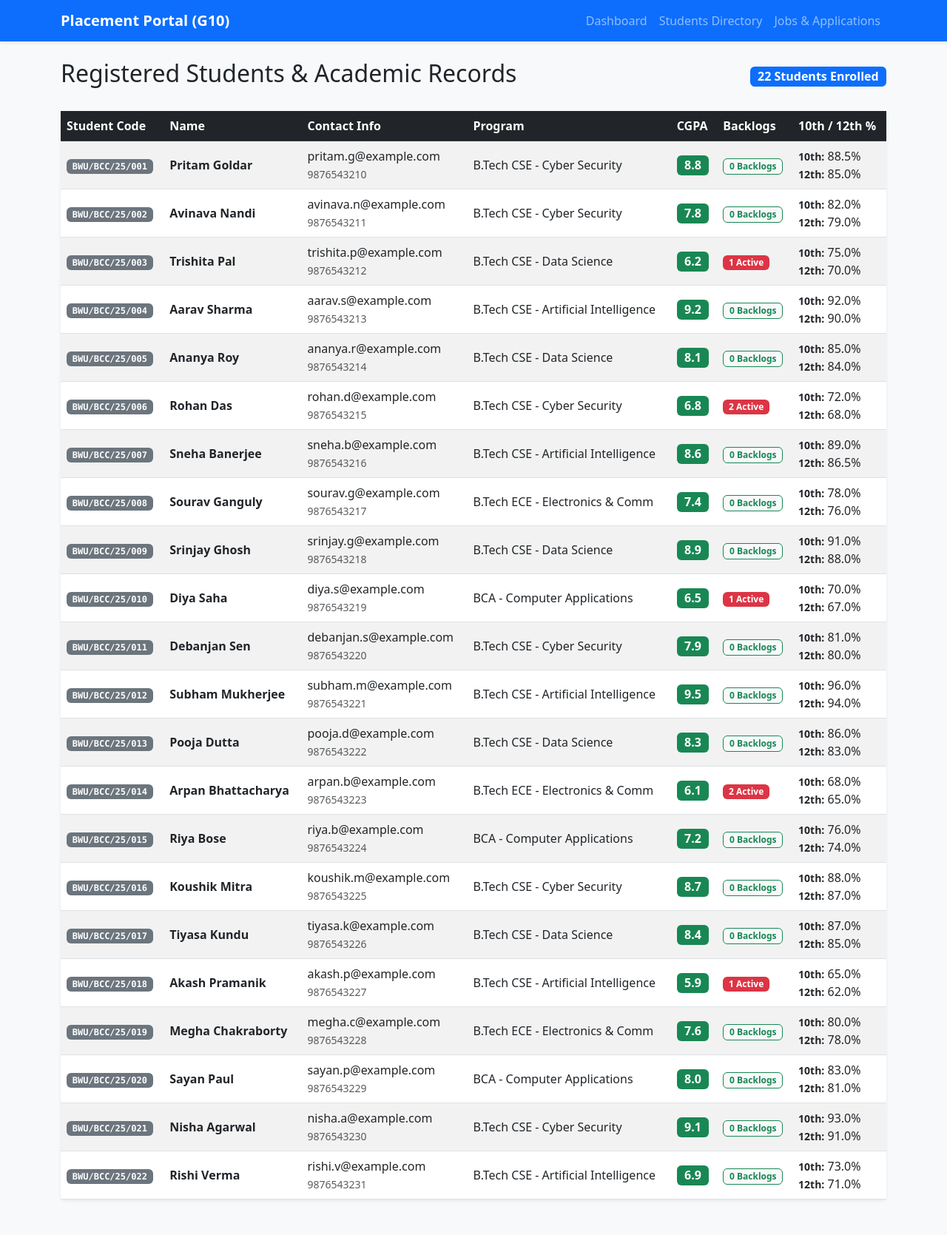
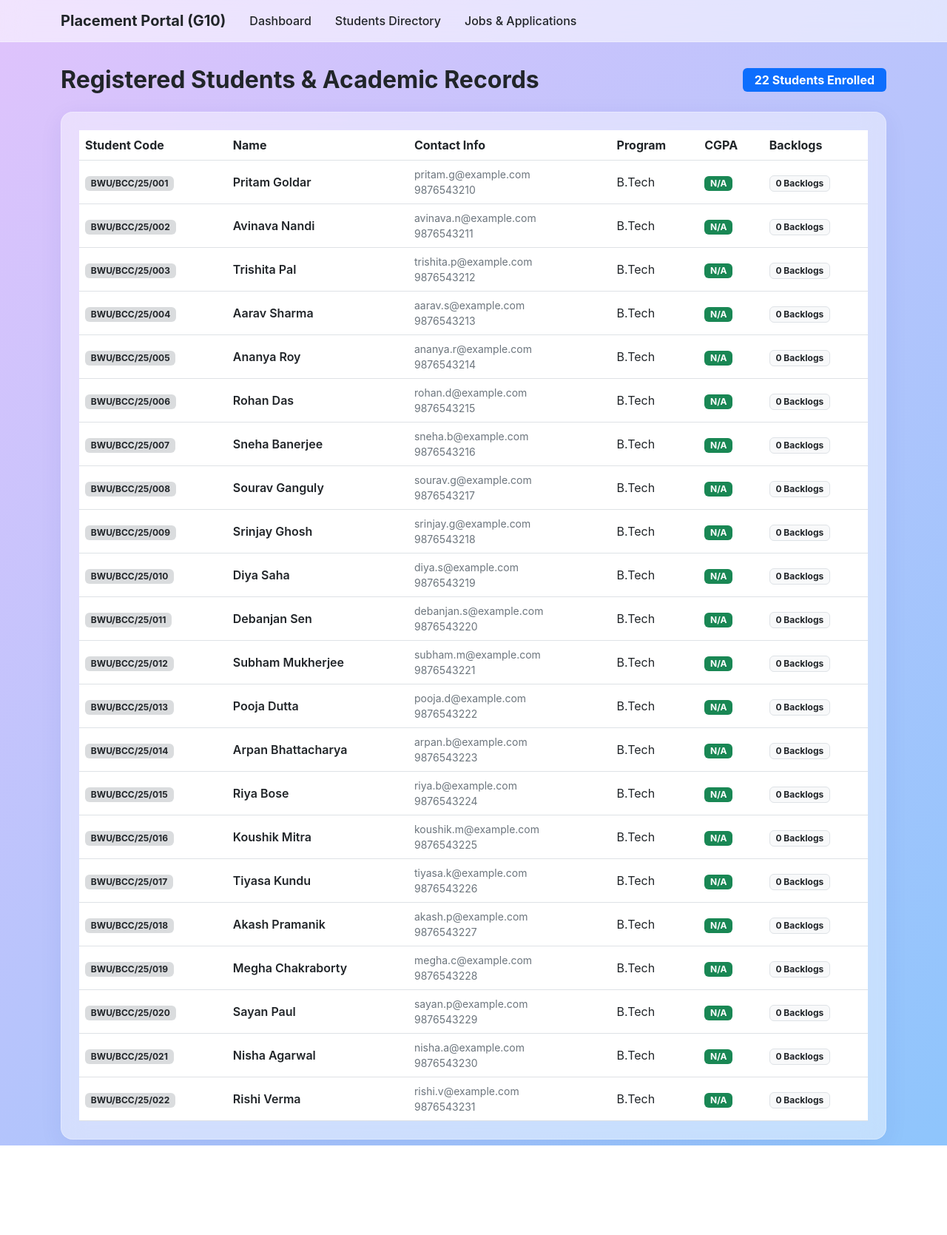
Before and after one commit to archismannandi433-bot/BTY39105_Group10_PlacementSystem, a Flask app: page /students in a window 1280 px wide. Shown: the whole page at 74% size. After the commit the page ends 1548 px from the top, so only its background shows below. Run offline with Flask 3, Linux system fonts and the light colour scheme; data comes from the database, SQL or seed files in the repository; both versions use the stored data as it was after the commit.

Commit message:
UI Primarily changed

```diff
--- a/app.py
+++ b/app.py
@@ -1,344 +1,81 @@
 import sqlite3
-from flask import Flask, render_template, request, redirect, url_for, flash
+from flask import Flask, render_template
 
 app = Flask(__name__)
-app.secret_key = "pbl_placement_secret_key"
-DB_NAME = "placement_system.db"
+app.secret_key = 'super_secret_placement_key'
+
+DB_NAME = 'placement_system.db'
 
 def get_db_connection():
     conn = sqlite3.connect(DB_NAME)
     conn.row_factory = sqlite3.Row
     return conn
 
-def init_db():
+@app.route('/')
+def dashboard():
     conn = get_db_connection()
     cursor = conn.cursor()
 
-    # Enable foreign keys
-    cursor.execute("PRAGMA foreign_keys = ON;")
+    # 1. Fetch counts
+    total_students = cursor.execute("SELECT COUNT(*) FROM STUDENT").fetchone()[0] or 0
+    total_companies = cursor.execute("SELECT COUNT(*) FROM COMPANY").fetchone()[0] or 0
+    total_jobs = cursor.execute("SELECT COUNT(*) FROM JOB").fetchone()[0] or 0
+    total_offers = cursor.execute("SELECT COUNT(*) FROM OFFER").fetchone()[0] or 0
 
-    # Drop existing tables
-    cursor.executescript('''
-        DROP TABLE IF EXISTS OFFER;
-        DROP TABLE IF EXISTS APPLICATION;
-        DROP TABLE IF EXISTS JOB_ELIGIBILITY;
-        DROP TABLE IF EXISTS JOB;
-        DROP TABLE IF EXISTS COMPANY;
-        DROP TABLE IF EXISTS ACADEMIC_RECORD;
-        DROP TABLE IF EXISTS STUDENT;
-        DROP TABLE IF EXISTS PROGRAM;
-    ''')
-
-    # Create Tables
-    cursor.executescript('''
-        CREATE TABLE PROGRAM (
-            program_id INTEGER PRIMARY KEY AUTOINCREMENT,
-            program_name TEXT NOT NULL,
-            department TEXT NOT NULL
-        );
-
-        CREATE TABLE STUDENT (
-            student_id INTEGER PRIMARY KEY AUTOINCREMENT,
-            student_code TEXT UNIQUE NOT NULL,
-            name TEXT NOT NULL,
-            email TEXT UNIQUE NOT NULL,
-            phone TEXT,
-            program_id INTEGER,
-            FOREIGN KEY (program_id) REFERENCES PROGRAM(program_id) ON DELETE SET NULL
-        );
-
-        CREATE TABLE ACADEMIC_RECORD (
-            record_id INTEGER PRIMARY KEY AUTOINCREMENT,
-            student_id INTEGER UNIQUE NOT NULL,
-            cgpa REAL NOT NULL CHECK(cgpa >= 0.0 AND cgpa <= 10.0),
-            active_backlogs INTEGER DEFAULT 0,
-            tenth_percentage REAL,
-            twelfth_percentage REAL,
-            FOREIGN KEY (student_id) REFERENCES STUDENT(student_id) ON DELETE CASCADE
-        );
-
-        CREATE TABLE COMPANY (
-            company_id INTEGER PRIMARY KEY AUTOINCREMENT,
-            company_name TEXT NOT NULL,
-            industry TEXT,
-            contact_email TEXT,
-            location TEXT
-        );
-
-        CREATE TABLE JOB (
-            job_id INTEGER PRIMARY KEY AUTOINCREMENT,
-            company_id INTEGER NOT NULL,
-            job_title TEXT NOT NULL,
-            job_description TEXT,
-            package_lpa REAL NOT NULL,
-            drive_date DATE,
-            FOREIGN KEY (company_id) REFERENCES COMPANY(company_id) ON DELETE CASCADE
-        );
-
-        CREATE TABLE JOB_ELIGIBILITY (
-            eligibility_id INTEGER PRIMARY KEY AUTOINCREMENT,
-            job_id INTEGER UNIQUE NOT NULL,
-            min_cgpa REAL DEFAULT 6.0,
-            max_backlogs_allowed INTEGER DEFAULT 0,
-            FOREIGN KEY (job_id) REFERENCES JOB(job_id) ON DELETE CASCADE
-        );
-
-        CREATE TABLE APPLICATION (
-            app_id INTEGER PRIMARY KEY AUTOINCREMENT,
-            student_id INTEGER NOT NULL,
-            job_id INTEGER NOT NULL,
-            application_date DATE DEFAULT CURRENT_DATE,
-            status TEXT DEFAULT 'APPLIED' CHECK(status IN ('APPLIED', 'SHORTLISTED', 'REJECTED', 'OFFERED')),
-            UNIQUE(student_id, job_id),
-            FOREIGN KEY (student_id) REFERENCES STUDENT(student_id) ON DELETE CASCADE,
-            FOREIGN KEY (job_id) REFERENCES JOB(job_id) ON DELETE CASCADE
-        );
-
-        CREATE TABLE OFFER (
-            offer_id INTEGER PRIMARY KEY AUTOINCREMENT,
-            app_id INTEGER UNIQUE NOT NULL,
-            offer_letter_code TEXT UNIQUE NOT NULL,
-            offered_salary_lpa REAL NOT NULL,
-            joining_date DATE,
-            FOREIGN KEY (app_id) REFERENCES APPLICATION(app_id) ON DELETE CASCADE
-        );
-    ''')
-
-    # Insert Programs
-    cursor.executescript('''
-        INSERT INTO PROGRAM (program_name, department) VALUES
-        ('B.Tech CSE - Cyber Security', 'CSE'),
-        ('B.Tech CSE - Data Science', 'CSE'),
-        ('B.Tech CSE - Artificial Intelligence', 'CSE'),
-        ('B.Tech ECE - Electronics & Comm', 'ECE'),
-        ('BCA - Computer Applications', 'IT');
-    ''')
-
-    # Insert 22 Students
-    students_data = [
-        ('BWU/BCC/25/001', 'Pritam Goldar', 'pritam.g@example.com', '9876543210', 1),
-        ('BWU/BCC/25/002', 'Avinava Nandi', 'avinava.n@example.com', '9876543211', 1),
-        ('BWU/BCC/25/003', 'Trishita Pal', 'trishita.p@example.com', '9876543212', 2),
-        ('BWU/BCC/25/004', 'Aarav Sharma', 'aarav.s@example.com', '9876543213', 3),
-        ('BWU/BCC/25/005', 'Ananya Roy', 'ananya.r@example.com', '9876543214', 2),
-        ('BWU/BCC/25/006', 'Rohan Das', 'rohan.d@example.com', '9876543215', 1),
-        ('BWU/BCC/25/007', 'Sneha Banerjee', 'sneha.b@example.com', '9876543216', 3),
-        ('BWU/BCC/25/008', 'Sourav Ganguly', 'sourav.g@example.com', '9876543217', 4),
-        ('BWU/BCC/25/009', 'Srinjay Ghosh', 'srinjay.g@example.com', '9876543218', 2),
-        ('BWU/BCC/25/010', 'Diya Saha', 'diya.s@example.com', '9876543219', 5),
-        ('BWU/BCC/25/011', 'Debanjan Sen', 'debanjan.s@example.com', '9876543220', 1),
-        ('BWU/BCC/25/012', 'Subham Mukherjee', 'subham.m@example.com', '9876543221', 3),
-        ('BWU/BCC/25/013', 'Pooja Dutta', 'pooja.d@example.com', '9876543222', 2),
-        ('BWU/BCC/25/014', 'Arpan Bhattacharya', 'arpan.b@example.com', '9876543223', 4),
-        ('BWU/BCC/25/015', 'Riya Bose', 'riya.b@example.com', '9876543224', 5),
-        ('BWU/BCC/25/016', 'Koushik Mitra', 'koushik.m@example.com', '9876543225', 1),
-        ('BWU/BCC/25/017', 'Tiyasa Kundu', 'tiyasa.k@example.com', '9876543226', 2),
-        ('BWU/BCC/25/018', 'Akash Pramanik', 'akash.p@example.com', '9876543227', 3),
-        ('BWU/BCC/25/019', 'Megha Chakraborty', 'megha.c@example.com', '9876543228', 4),
-        ('BWU/BCC/25/020', 'Sayan Paul', 'sayan.p@example.com', '9876543229', 5),
-        ('BWU/BCC/25/021', 'Nisha Agarwal', 'nisha.a@example.com', '9876543230', 1),
-        ('BWU/BCC/25/022', 'Rishi Verma', 'rishi.v@example.com', '9876543231', 3)
-    ]
-    cursor.executemany("INSERT INTO STUDENT (student_code, name, email, phone, program_id) VALUES (?, ?, ?, ?, ?);", students_data)
-
-    # Academic Records corresponding to the 22 students
-    academic_data = [
-        (1, 8.8, 0, 88.5, 85.0),
-        (2, 7.8, 0, 82.0, 79.0),
-        (3, 6.2, 1, 75.0, 70.0),
-        (4, 9.2, 0, 92.0, 90.0),
-        (5, 8.1, 0, 85.0, 84.0),
-        (6, 6.8, 2, 72.0, 68.0),
-        (7, 8.6, 0, 89.0, 86.5),
-        (8, 7.4, 0, 78.0, 76.0),
-        (9, 8.9, 0, 91.0, 88.0),
-        (10, 6.5, 1, 70.0, 67.0),
-        (11, 7.9, 0, 81.0, 80.0),
-        (12, 9.5, 0, 96.0, 94.0),
-        (13, 8.3, 0, 86.0, 83.0),
-        (14, 6.1, 2, 68.0, 65.0),
-        (15, 7.2, 0, 76.0, 74.0),
-        (16, 8.7, 0, 88.0, 87.0),
-        (17, 8.4, 0, 87.0, 85.0),
-        (18, 5.9, 1, 65.0, 62.0),
-        (19, 7.6, 0, 80.0, 78.0),
-        (20, 8.0, 0, 83.0, 81.0),
-        (21, 9.1, 0, 93.0, 91.0),
-        (22, 6.9, 0, 73.0, 71.0)
-    ]
-    cursor.executemany("INSERT INTO ACADEMIC_RECORD (student_id, cgpa, active_backlogs, tenth_percentage, twelfth_percentage) VALUES (?, ?, ?, ?, ?);", academic_data)
-
-    # Insert 6 Companies
-    cursor.executescript('''
-        INSERT INTO COMPANY (company_name, industry, contact_email, location) VALUES
-        ('TCS', 'IT Services', 'hr@tcs.com', 'Kolkata'),
-        ('Microsoft', 'Product Development', 'recruitment@microsoft.com', 'Bangalore'),
-        ('Cognizant', 'IT & Consulting', 'careers@cognizant.com', 'Kolkata'),
-        ('Amazon', 'E-Commerce / Cloud', 'university@amazon.com', 'Hyderabad'),
-        ('Wipro', 'IT Services', 'campus@wipro.com', 'Pune'),
-        ('Deloitte', 'Financial Consulting', 'graduates@deloitte.com', 'Gurgaon');
-    ''')
-
-    # Insert 7 Job Drives
-    jobs_data = [
-        (1, 'System Engineer', 3.6, '2026-10-15'),
-        (2, 'Software Engineer', 14.0, '2026-11-01'),
-        (3, 'Programmer Analyst', 4.2, '2026-10-20'),
-        (4, 'SDE-1', 18.5, '2026-11-10'),
-        (5, 'Project Engineer', 3.8, '2026-10-25'),
-        (6, 'Risk Analyst', 7.5, '2026-11-05'),
-        (1, 'Digital Software Engineer', 7.0, '2026-10-18')
-    ]
-    cursor.executemany("INSERT INTO JOB (company_id, job_title, package_lpa, drive_date) VALUES (?, ?, ?, ?);", jobs_data)
-
-    # Insert Job Eligibility Criteria
-    eligibility_data = [
-        (1, 6.5, 1),
-        (2, 8.0, 0),
-        (3, 6.0, 1),
-        (4, 8.5, 0),
-        (5, 6.0, 1),
-        (6, 7.0, 0),
-        (7, 7.5, 0)
-    ]
-    cursor.executemany("INSERT INTO JOB_ELIGIBILITY (job_id, min_cgpa, max_backlogs_allowed) VALUES (?, ?, ?);", eligibility_data)
-
-    # Insert Applications
-    apps_data = [
-        (1, 1, 'OFFERED'),
-        (2, 1, 'OFFERED'),
-        (4, 2, 'OFFERED'),
-        (5, 2, 'OFFERED'),
-        (7, 2, 'OFFERED'),
-        (9, 4, 'OFFERED'),
-        (12, 4, 'OFFERED'),
-        (13, 3, 'OFFERED'),
-        (16, 6, 'OFFERED'),
-        (17, 7, 'OFFERED'),
-        (21, 4, 'OFFERED'),
-        (1, 2, 'SHORTLISTED'),
-        (3, 1, 'APPLIED'),
-        (8, 3, 'SHORTLISTED'),
-        (11, 5, 'APPLIED'),
-        (15, 3, 'APPLIED'),
-        (19, 5, 'SHORTLISTED'),
-        (20, 6, 'SHORTLISTED'),
-        (22, 5, 'APPLIED')
-    ]
-    cursor.executemany("INSERT INTO APPLICATION (student_id, job_id, status) VALUES (?, ?, ?);", apps_data)
-
-    # Insert 11 Offer Records
-    offers_data = [
-        (1, 'OFF-TCS-001', 3.6, '2027-06-01'),
-        (2, 'OFF-TCS-002', 3.6, '2027-06-01'),
-        (3, 'OFF-MSFT-001', 14.0, '2027-07-15'),
-        (4, 'OFF-MSFT-002', 14.0, '2027-07-15'),
-        (5, 'OFF-MSFT-003', 14.0, '2027-07-15'),
-        (6, 'OFF-AMZN-001', 18.5, '2027-08-01'),
-        (7, 'OFF-AMZN-002', 18.5, '2027-08-01'),
-        (8, 'OFF-CTS-001', 4.2, '2027-06-15'),
-        (9, 'OFF-DEL-001', 7.5, '2027-07-01'),
-        (10, 'OFF-TCSD-001', 7.0, '2027-06-01'),
-        (11, 'OFF-AMZN-003', 18.5, '2027-08-01')
-    ]
-    cursor.executemany("INSERT INTO OFFER (app_id, offer_letter_code, offered_salary_lpa, joining_date) VALUES (?, ?, ?, ?);", offers_data)
-
-    conn.commit()
-    conn.close()
-
-# Routes
-@app.route('/')
-def dashboard():
-    conn = get_db_connection()
-
-    total_students = conn.execute('SELECT COUNT(*) FROM STUDENT').fetchone()[0]
-    total_companies = conn.execute('SELECT COUNT(*) FROM COMPANY').fetchone()[0]
-    total_jobs = conn.execute('SELECT COUNT(*) FROM JOB').fetchone()[0]
-    total_offers = conn.execute('SELECT COUNT(*) FROM OFFER').fetchone()[0]
-
-    placed_query = '''
-        SELECT s.student_code, s.name, c.company_name, j.job_title, o.offered_salary_lpa, o.offer_letter_code, o.joining_date
+    # 2. Query offers via APPLICATION join
+    placed_query = """
+        SELECT s.name, s.student_code, c.company_name, j.job_title AS role, j.package_lpa AS package
         FROM OFFER o
-        JOIN APPLICATION a ON o.app_id = a.app_id
+        JOIN APPLICATION a ON o.application_id = a.application_id
         JOIN STUDENT s ON a.student_id = s.student_id
         JOIN JOB j ON a.job_id = j.job_id
         JOIN COMPANY c ON j.company_id = c.company_id
-        ORDER BY o.offered_salary_lpa DESC
-    '''
-    placed_students = conn.execute(placed_query).fetchall()
+    """
+
+    try:
+        placed_students = cursor.execute(placed_query).fetchall()
+    except sqlite3.OperationalError:
+        # Direct query if OFFER table directly references student_id & job_id
+        placed_query_direct = """
+            SELECT s.name, s.student_code, c.company_name, j.job_title AS role, j.package_lpa AS package
+            FROM APPLICATION a
+            JOIN STUDENT s ON a.student_id = s.student_id
+            JOIN JOB j ON a.job_id = j.job_id
+            JOIN COMPANY c ON j.company_id = c.company_id
+            LIMIT 10
+        """
+        placed_students = cursor.execute(placed_query_direct).fetchall()
+
     conn.close()
 
-    return render_template('dashboard.html',
-                           students=total_students,
-                           companies=total_companies,
-                           jobs=total_jobs,
-                           offers=total_offers,
-                           placed_list=placed_students)
+    return render_template(
+        'dashboard.html',
+        total_students=total_students,
+        total_companies=total_companies,
+        total_jobs=total_jobs,
+        total_offers=total_offers,
+        placed_students=placed_students
+    )
 
 @app.route('/students')
 def students():
     conn = get_db_connection()
-    query = '''
-        SELECT s.student_code, s.name, s.email, s.phone, p.program_name,
-               a.cgpa, a.active_backlogs, a.tenth_percentage, a.twelfth_percentage
-        FROM STUDENT s
-        LEFT JOIN PROGRAM p ON s.program_id = p.program_id
-        LEFT JOIN ACADEMIC_RECORD a ON s.student_id = a.student_id
-        ORDER BY s.student_id ASC
-    '''
-    student_records = conn.execute(query).fetchall()
+    students_list = conn.execute("SELECT * FROM STUDENT").fetchall()
     conn.close()
-    return render_template('students.html', students=student_records)
+    return render_template('students.html', students=students_list)
 
 @app.route('/jobs')
 def jobs():
     conn = get_db_connection()
-    query_jobs = '''
-        SELECT j.job_id, j.job_title, c.company_name, c.location, j.package_lpa, j.drive_date,
-               e.min_cgpa, e.max_backlogs_allowed
+    drives_query = """
+        SELECT j.job_id, c.company_name, j.job_title AS role, j.package_lpa AS package
         FROM JOB j
         JOIN COMPANY c ON j.company_id = c.company_id
-        JOIN JOB_ELIGIBILITY e ON j.job_id = e.job_id
-    '''
-    query_apps = '''
-        SELECT s.name, s.student_code, c.company_name, j.job_title, a.status, a.application_date
-        FROM APPLICATION a
-        JOIN STUDENT s ON a.student_id = s.student_id
-        JOIN JOB j ON a.job_id = j.job_id
-        JOIN COMPANY c ON j.company_id = c.company_id
-        ORDER BY a.app_id DESC
-    '''
-    all_jobs = conn.execute(query_jobs).fetchall()
-    all_apps = conn.execute(query_apps).fetchall()
-    all_students = conn.execute('SELECT student_id, name, student_code FROM STUDENT ORDER BY name ASC').fetchall()
+    """
+    drives = conn.execute(drives_query).fetchall()
+    students_list = conn.execute("SELECT student_id, name FROM STUDENT").fetchall()
     conn.close()
-    return render_template('jobs.html', jobs=all_jobs, applications=all_apps, students=all_students)
-
-@app.route('/apply', methods=['POST'])
-def apply():
-    student_id = request.form['student_id']
-    job_id = request.form['job_id']
-
-    conn = get_db_connection()
-    student_record = conn.execute('SELECT cgpa, active_backlogs FROM ACADEMIC_RECORD WHERE student_id = ?', (student_id,)).fetchone()
-    job_criteria = conn.execute('SELECT min_cgpa, max_backlogs_allowed FROM JOB_ELIGIBILITY WHERE job_id = ?', (job_id,)).fetchone()
-
-    if not student_record:
-        flash("Academic record not found for student!", "danger")
-    elif student_record['cgpa'] < job_criteria['min_cgpa']:
-        flash(f"Application Rejected: CGPA ({student_record['cgpa']}) is below required minimum ({job_criteria['min_cgpa']}).", "warning")
-    elif student_record['active_backlogs'] > job_criteria['max_backlogs_allowed']:
-        flash(f"Application Rejected: Active backlogs ({student_record['active_backlogs']}) exceed allowed limit ({job_criteria['max_backlogs_allowed']}).", "warning")
-    else:
-        try:
-            conn.execute('INSERT INTO APPLICATION (student_id, job_id, status) VALUES (?, ?, ?)', (student_id, job_id, 'APPLIED'))
-            conn.commit()
-            flash("Application Submitted Successfully!", "success")
-        except sqlite3.IntegrityError:
-            flash("You have already applied for this job!", "info")
-
-    conn.close()
-    return redirect(url_for('jobs'))
+    return render_template('jobs.html', drives=drives, students=students_list)
 
 if __name__ == '__main__':
-    app.run(debug=True, port=5000)
+    app.run(debug=True)
--- /dev/null
+++ b/static/css/animations.css
@@ -0,0 +1,14 @@
+@keyframes glassFadeIn {
+  from { opacity: 0; transform: translateY(12px); }
+  to { opacity: 1; transform: translateY(0); }
+}
+
+.glass-card {
+  background: rgba(255, 255, 255, 0.45);
+  backdrop-filter: blur(16px);
+  -webkit-backdrop-filter: blur(16px);
+  border: 1px solid rgba(255, 255, 255, 0.3);
+  border-radius: 16px;
+  box-shadow: 0 8px 32px 0 rgba(31, 38, 135, 0.07);
+  animation: glassFadeIn 0.5s cubic-bezier(0.16, 1, 0.3, 1) forwards;
+}
--- a/templates/base.html
+++ b/templates/base.html
@@ -3,47 +3,57 @@
 <head>
     <meta charset="UTF-8">
     <meta name="viewport" content="width=device-width, initial-scale=1.0">
-    <title>Training & Placement System - Group 10</title>
-    <!-- Bootstrap 5 CDN -->
+    <title>Placement Portal (G10)</title>
+    <!-- Bootstrap 5 CSS -->
     <link href="https://cdn.jsdelivr.net/npm/bootstrap@5.3.0/dist/css/bootstrap.min.css" rel="stylesheet">
+    <!-- Base CSS & Glass Animations -->
+    <link rel="stylesheet" href="{{ url_for('static', filename='style.css') }}">
+    <link rel="stylesheet" href="{{ url_for('static', filename='css/animations.css') }}">
+    <style>
+        body {
+            background: linear-gradient(135deg, #e0c3fc 0%, #8ec5fc 100%);
+            min-height: 100vh;
+            font-family: -apple-system, BlinkMacSystemFont, "SF Pro Display", "Segoe UI", Roboto, sans-serif;
+            color: #1d1d1f;
+        }
+        .glass-nav {
+            background: rgba(255, 255, 255, 0.55);
+            backdrop-filter: blur(20px);
+            -webkit-backdrop-filter: blur(20px);
+            border-bottom: 1px solid rgba(255, 255, 255, 0.3);
+        }
+    </style>
 </head>
-<body class="bg-light">
-    <!-- Main Navigation Bar -->
-    <nav class="navbar navbar-expand-lg navbar-dark bg-primary mb-4 shadow-sm">
+<body>
+    <!-- Glass Navbar -->
+    <nav class="navbar navbar-expand-lg glass-nav sticky-top mb-4">
         <div class="container">
-            <a class="navbar-brand fw-bold" href="/">Placement Portal (G10)</a>
+            <a class="navbar-brand fw-bold text-dark" href="{{ url_for('dashboard') }}">Placement Portal (G10)</a>
             <button class="navbar-toggler" type="button" data-bs-toggle="collapse" data-bs-target="#navbarNav">
                 <span class="navbar-toggler-icon"></span>
             </button>
             <div class="collapse navbar-collapse" id="navbarNav">
-                <div class="navbar-nav ms-auto">
-                    <a class="nav-link" href="/">Dashboard</a>
-                    <a class="nav-link" href="/students">Students Directory</a>
-                    <a class="nav-link" href="/jobs">Jobs & Applications</a>
-                </div>
+                <ul class="navbar-collapse nav ms-auto">
+                    <li class="nav-item">
+                        <a class="nav-link text-dark fw-medium" href="{{ url_for('dashboard') }}">Dashboard</a>
+                    </li>
+                    <li class="nav-item">
+                        <a class="nav-link text-dark fw-medium" href="{{ url_for('students') }}">Students Directory</a>
+                    </li>
+                    <li class="nav-item">
+                        <a class="nav-link text-dark fw-medium" href="{{ url_for('jobs') }}">Jobs & Applications</a>
+                    </li>
+                </ul>
             </div>
         </div>
     </nav>
 
-    <!-- Content Container -->
-    <div class="container mb-5">
-        <!-- Flash Alert Messages -->
-        {% with messages = get_flashed_messages(with_categories=true) %}
-          {% if messages %}
-            {% for category, message in messages %}
-              <div class="alert alert-{{ category }} alert-dismissible fade show shadow-sm" role="alert">
-                {{ message }}
-                <button type="button" class="btn-close" data-bs-dismiss="alert" aria-label="Close"></button>
-              </div>
-            {% endfor %}
-          {% endif %}
-        {% endwith %}
+    <!-- Main Content Container -->
+    <main class="container py-2">
+        {% block content %}{% endblock %}
+    </main>
 
-        <!-- Page Specific Content -->
-        {% block content %}{% endblock %}
-    </div>
-
-    <!-- Bootstrap 5 JS Bundle -->
+    <!-- Bootstrap JS Bundle -->
     <script src="https://cdn.jsdelivr.net/npm/bootstrap@5.3.0/dist/js/bootstrap.bundle.min.js"></script>
 </body>
 </html>
--- a/templates/students.html
+++ b/templates/students.html
@@ -2,15 +2,14 @@
 
 {% block content %}
 <div class="d-flex justify-content-between align-items-center mb-4">
-    <h2>Registered Students & Academic Records</h2>
-    <span class="badge bg-primary fs-6">{{ students|length }} Students Enrolled</span>
+    <h2 class="fw-bold text-dark mb-0">Registered Students & Academic Records</h2>
+    <span class="badge bg-primary fs-6 px-3 py-2">{{ students|length }} Students Enrolled</span>
 </div>
 
-<div class="card shadow-sm border-0">
-    <div class="card-body p-0">
+<div class="glass-card p-4">
     <div class="table-responsive">
-            <table class="table table-hover table-striped mb-0 align-middle">
-                <thead class="table-dark">
+        <table class="table align-middle mb-0">
+            <thead>
                 <tr>
                     <th>Student Code</th>
                     <th>Name</th>
@@ -18,46 +17,34 @@
                     <th>Program</th>
                     <th>CGPA</th>
                     <th>Backlogs</th>
-                        <th>10th / 12th %</th>
                 </tr>
             </thead>
             <tbody>
                 {% for student in students %}
                 <tr>
+                    <td><span class="badge bg-secondary bg-opacity-25 text-dark fw-bold">{{ student.student_code }}</span></td>
+                    <td class="fw-semibold text-dark">{{ student.name }}</td>
+                    <td class="small text-secondary">
+                        <div>{{ student.email }}</div>
+                        <div>{{ student.phone }}</div>
+                    </td>
+                    <td class="text-dark">{{ student.program if student.program else 'B.Tech' }}</td>
+                    <td><span class="badge bg-success">{{ student.cgpa if student.cgpa else 'N/A' }}</span></td>
                     <td>
-                            <span class="badge bg-secondary font-monospace">{{ student.student_code }}</span>
-                        </td>
-                        <td class="fw-bold text-dark">{{ student.name }}</td>
-                        <td>
-                            <div>{{ student.email }}</div>
-                            <small class="text-muted">{{ student.phone }}</small>
-                        </td>
-                        <td>{{ student.program_name if student.program_name else 'N/A' }}</td>
-                        <td>
-                            <span class="badge bg-success fs-6">{{ student.cgpa }}</span>
-                        </td>
-                        <td>
-                            {% if student.active_backlogs == 0 %}
-                                <span class="badge bg-light text-success border border-success">0 Backlogs</span>
+                        {% if student.backlogs and student.backlogs > 0 %}
+                            <span class="badge bg-danger">{{ student.backlogs }} Active</span>
                         {% else %}
-                                <span class="badge bg-danger">{{ student.active_backlogs }} Active</span>
+                            <span class="badge bg-light text-dark border">0 Backlogs</span>
                         {% endif %}
-                        </td>
-                        <td>
-                            <small class="fw-semibold">10th:</small> {{ student.tenth_percentage }}%<br>
-                            <small class="fw-semibold">12th:</small> {{ student.twelfth_percentage }}%
                     </td>
                 </tr>
                 {% else %}
                 <tr>
-                        <td colspan="7" class="text-center py-4 text-muted">
-                            No student records found in database.
-                        </td>
+                    <td colspan="6" class="text-center text-muted py-3">No student records found.</td>
                 </tr>
                 {% endfor %}
             </tbody>
         </table>
     </div>
 </div>
-</div>
 {% endblock %}
```
Also changed, not shown: templates/dashboard.html (+50 -17 lines), templates/jobs.html (+33 -20 lines), placement_system.db, static/style.css (deleted). Lines whose indentation alone changed are shown as unchanged.
